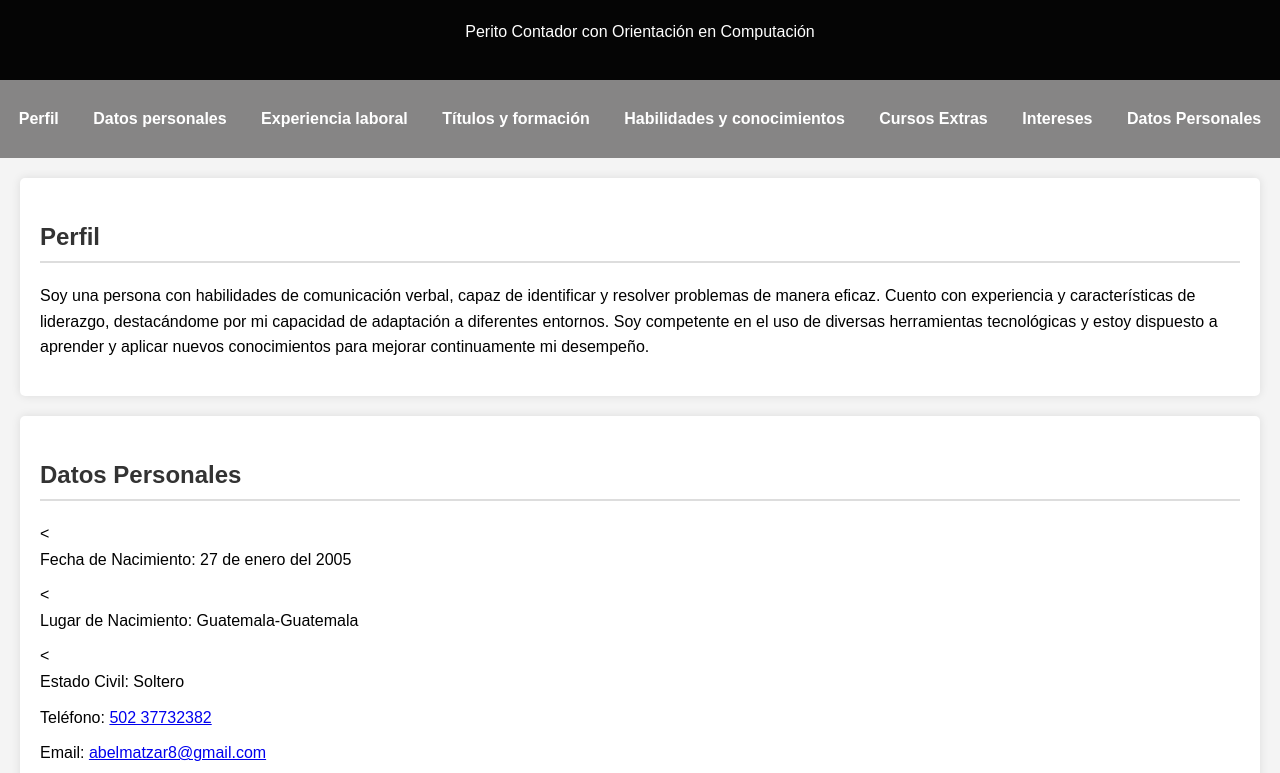
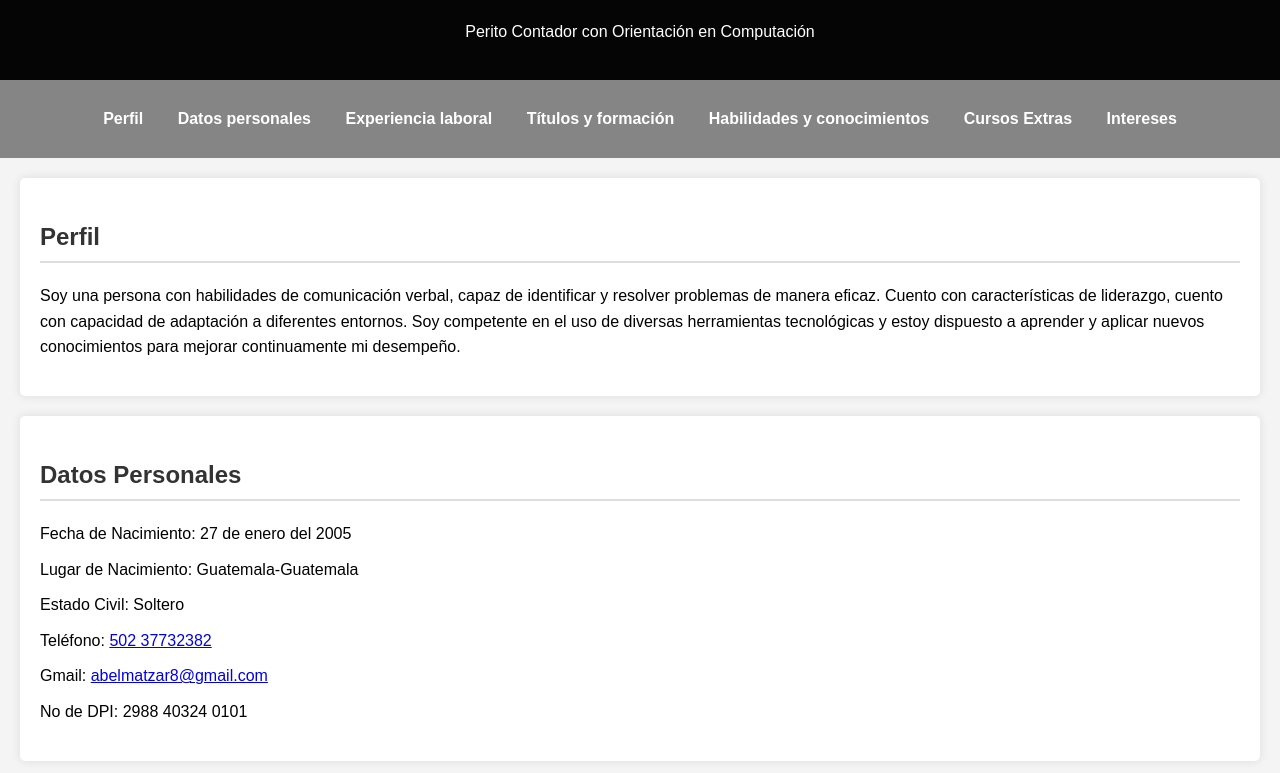
Before and after one commit to ABEL2112K/Curriculum, a plain HTML site: page index.html in a window 1280 px wide. Shown: the part 253-1026 px from the top of the page. Drawn offline with Linux system fonts and the light colour scheme.

Commit message:
Update index.html

```diff
--- a/index.html
+++ b/index.html
@@ -24,13 +24,13 @@
             <li><a href="#skills">Habilidades y conocimientos</a></li>
             <li><a href="#courses">Cursos Extras</a></li>
             <li><a href="#interests">Intereses</a></li>
-            <li><a href="#contact">Datos Personales</a></li>
+
         </ul>
     </nav>
     <main>
         <section id="profile">
             <h2>Perfil</h2>
-            <p>Soy una persona con habilidades de comunicación verbal, capaz de identificar y resolver problemas de manera eficaz. Cuento con experiencia y características de liderazgo, destacándome por mi capacidad de adaptación a diferentes entornos. Soy competente en el uso de diversas herramientas tecnológicas y estoy dispuesto a aprender y aplicar nuevos conocimientos para mejorar continuamente mi desempeño.</p>
+            <p>Soy una persona con habilidades de comunicación verbal, capaz de identificar y resolver problemas de manera eficaz. Cuento con características de liderazgo, cuento con  capacidad de adaptación a diferentes entornos. Soy competente en el uso de diversas herramientas tecnológicas y estoy dispuesto a aprender y aplicar nuevos conocimientos para mejorar continuamente mi desempeño.</p>
         </section>
 
      <section id="Personal">
@@ -39,17 +39,17 @@
 <h2>Datos Personales</h2>
     <ul>
 
-        <
+
 <li>Fecha de Nacimiento: 27 de enero del 2005</li>
 
-        <
+
 <li>Lugar de Nacimiento: Guatemala-Guatemala</li>
 
-        <
-<li>Estado Civil: Soltero</li>
-        <li>Teléfono: <a href="tel:+50237732382">502 37732382</a></li>
-        <li>Email: <a href="mailto:abelmatzar8@gmail.com">abelmatzar8@gmail.com</a></li>
-        <li>No. de DPI: 2988 40324 0101</li>
+
+<li>Estado Civil:   Soltero</li>
+        <li>Teléfono:   <a href="tel:+50237732382">  502 37732382</a></li>
+        <li>Gmail: <a href="mailto:abelmatzar8@gmail.com">  abelmatzar8@gmail.com</a></li>
+        <li>No de DPI:   2988 40324 0101</li>
 
     </
 </ul>
@@ -108,17 +108,7 @@
                 <li>Deportes: Practico fútbol, natación y baloncesto regularmente, lo que me ha permitido desarrollar habilidades de trabajo en equipo y disciplina.</li>
                 <li>Música: Me gusta tocar el saxofón y escuchar música clásica, merengue y baladas.</li>
             </ul>
-        </section>
-        <section id="Datos Personales">
 
-            <div class="contact">
-
-                <ul class="social-links">
-                  <li><a href="tel:+tu_numero_de_telefono" target="_blank"><i class="fas fa-phone"></i> 502 37732382</a></l
-                  <li><a href="abelmatzar8@gmail.com" target="_blank"><i class="fas fa-envelope"></i> abelmatzar8@gmail.com</a></li>
-                </ul>
-              </div>
-        </section>
     </main>
 </body>
 
```
